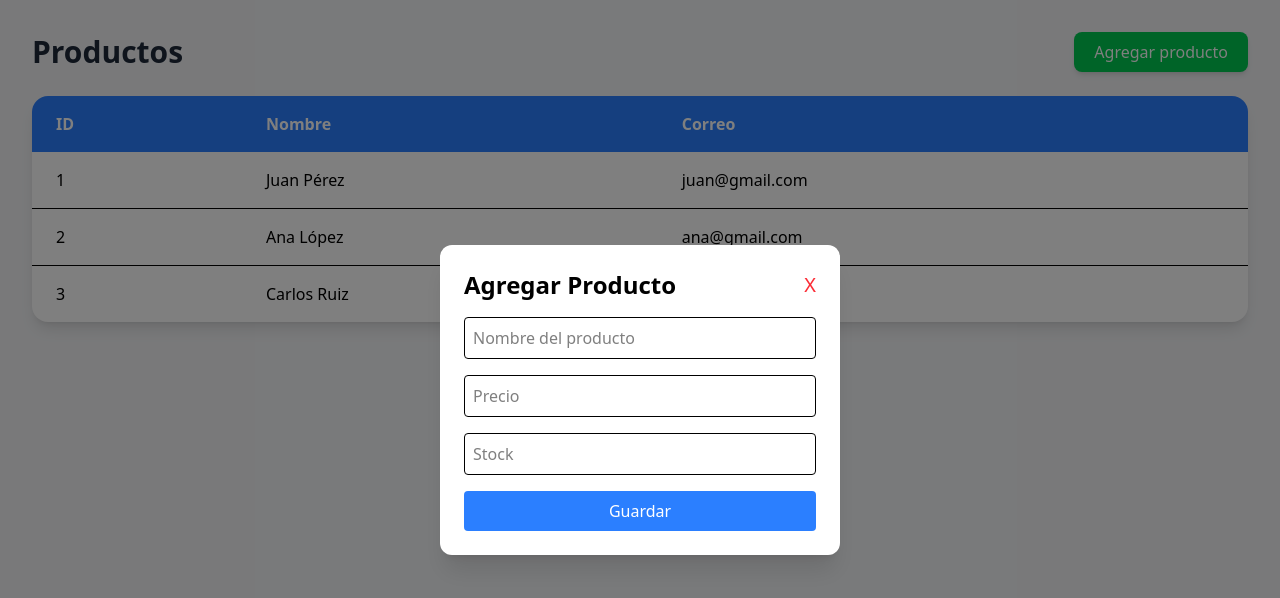
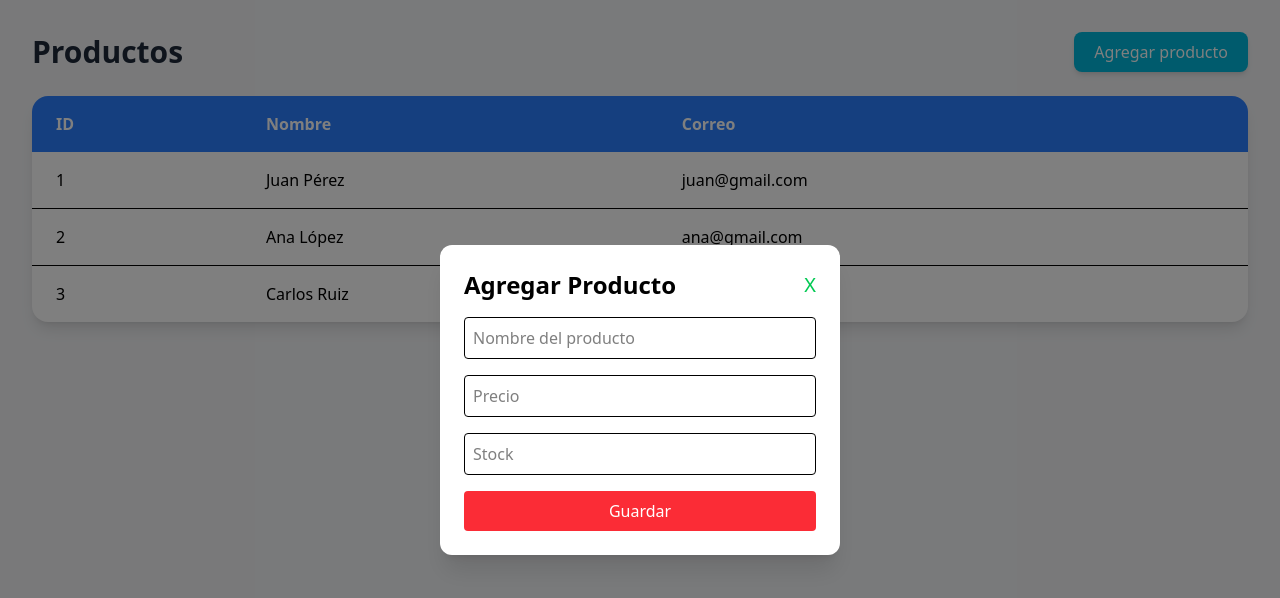
Before and after one commit to fabisrmz/tiendita_chida, an Angular app: page /products in a window 1280 px wide. Both pictures are taken after a click on the button "Agregar producto". Shown: the top 598 px of the page. Built offline with nearby package versions, Linux system fonts and the light colour scheme.

Commit message:
fix(neri): se cambio los colores de los botones que la niña queria 😒😒

```diff
--- a/src/app/components/modal/modal.html
+++ b/src/app/components/modal/modal.html
@@ -9,7 +9,7 @@
 
       <button
         (click)="closeModal()"
-        class="text-red-500 text-xl"
+        class="text-green-500 text-xl"
       >
         X
       </button>
@@ -36,7 +36,7 @@
       />
 
       <button
-        class="bg-blue-500 text-white py-2 rounded"
+        class="bg-red-500 text-white py-2 rounded"
       >
         Guardar
       </button>
--- a/src/app/pages/products/products.html
+++ b/src/app/pages/products/products.html
@@ -8,7 +8,7 @@
 
     <button
       (click)="openModal()"
-      class="bg-green-500 hover:bg-green-600 text-white px-5 py-2 rounded-lg shadow-md transition"
+      class="bg-cyan-500 hover:bg-cyan-600 text-white px-5 py-2 rounded-lg shadow-md transition"
     >
       Agregar producto
     </button>
```
